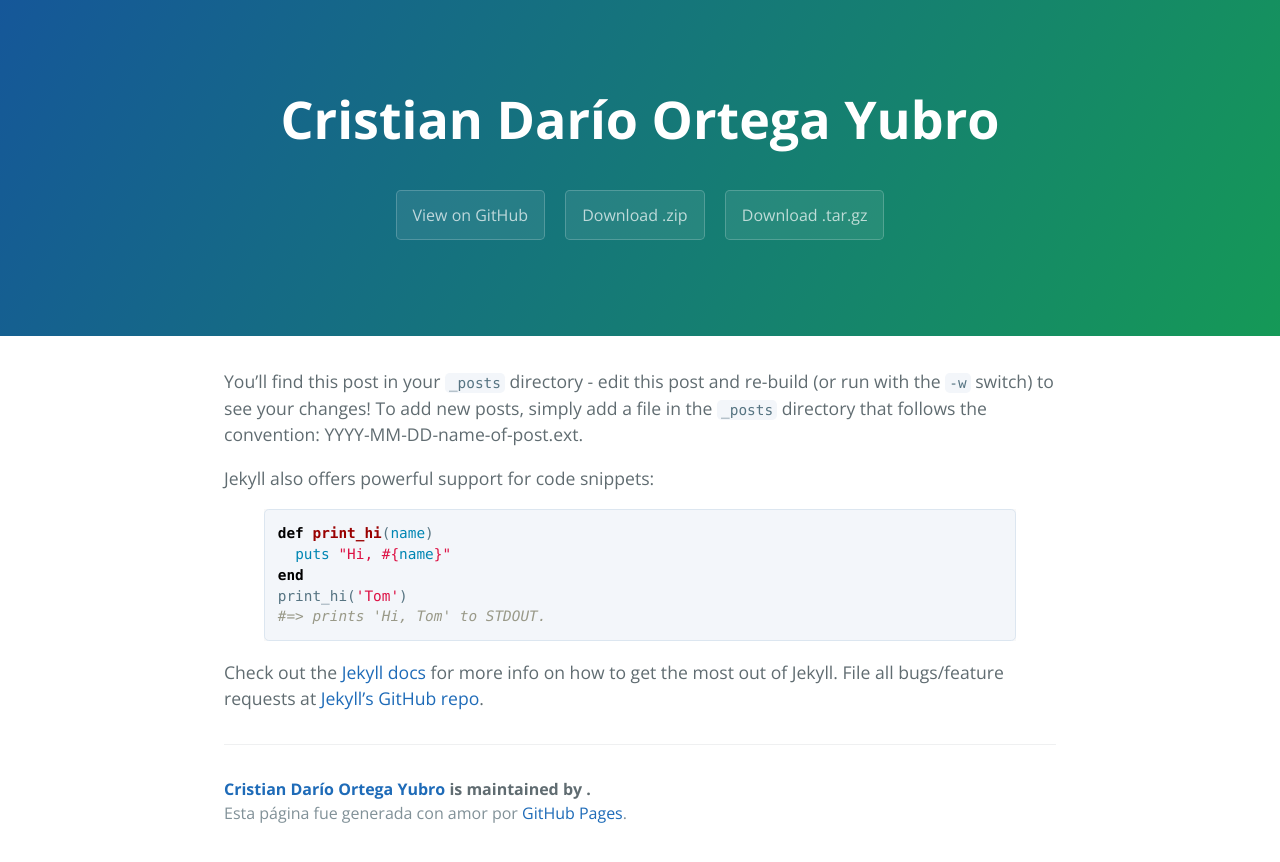
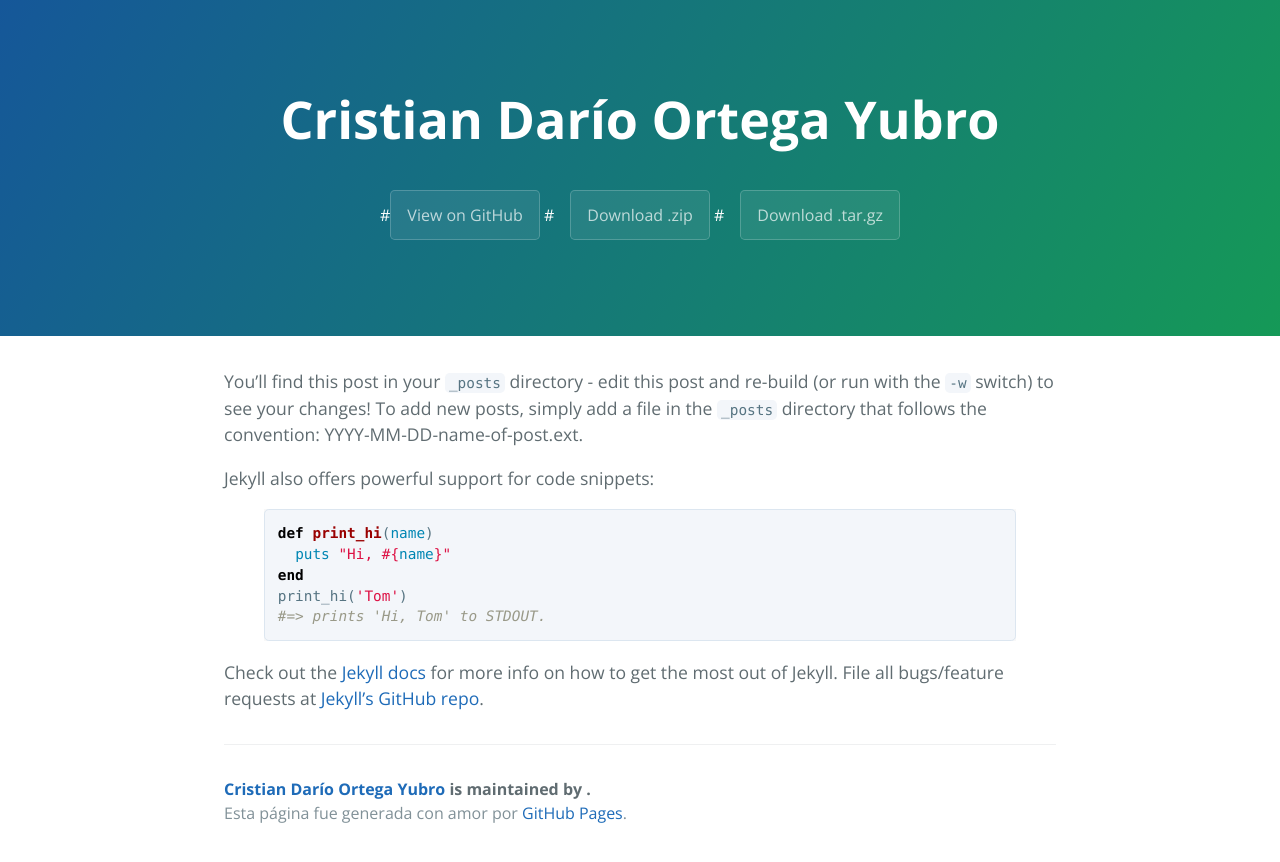
Before and after one commit to cristiandarioortegayubro/portfolio, a Jekyll site: the page built from _posts/2016-02-12-sample-content.markdown, in a window 1280 px wide. Shown: the top 862 px of the page. Built offline with Jekyll 4.4.1, drawn with Linux system fonts in a browser that asks for light colours.

Commit message:
Update page-header.html

```diff
--- a/_includes/page-header.html
+++ b/_includes/page-header.html
@@ -1,7 +1,7 @@
 <section class="page-header">
   <h1 class="project-name">{{ site.title }}</h1>
   <h2 class="project-tagline">{{ site.tagline }}</h2>
-  <a href="#" class="btn">View on GitHub</a>
-  <a href="#" class="btn">Download .zip</a>
-  <a href="#" class="btn">Download .tar.gz</a>
+  #<a href="#" class="btn">View on GitHub</a>
+  #<a href="#" class="btn">Download .zip</a>
+  #<a href="#" class="btn">Download .tar.gz</a>
 </section>
```
